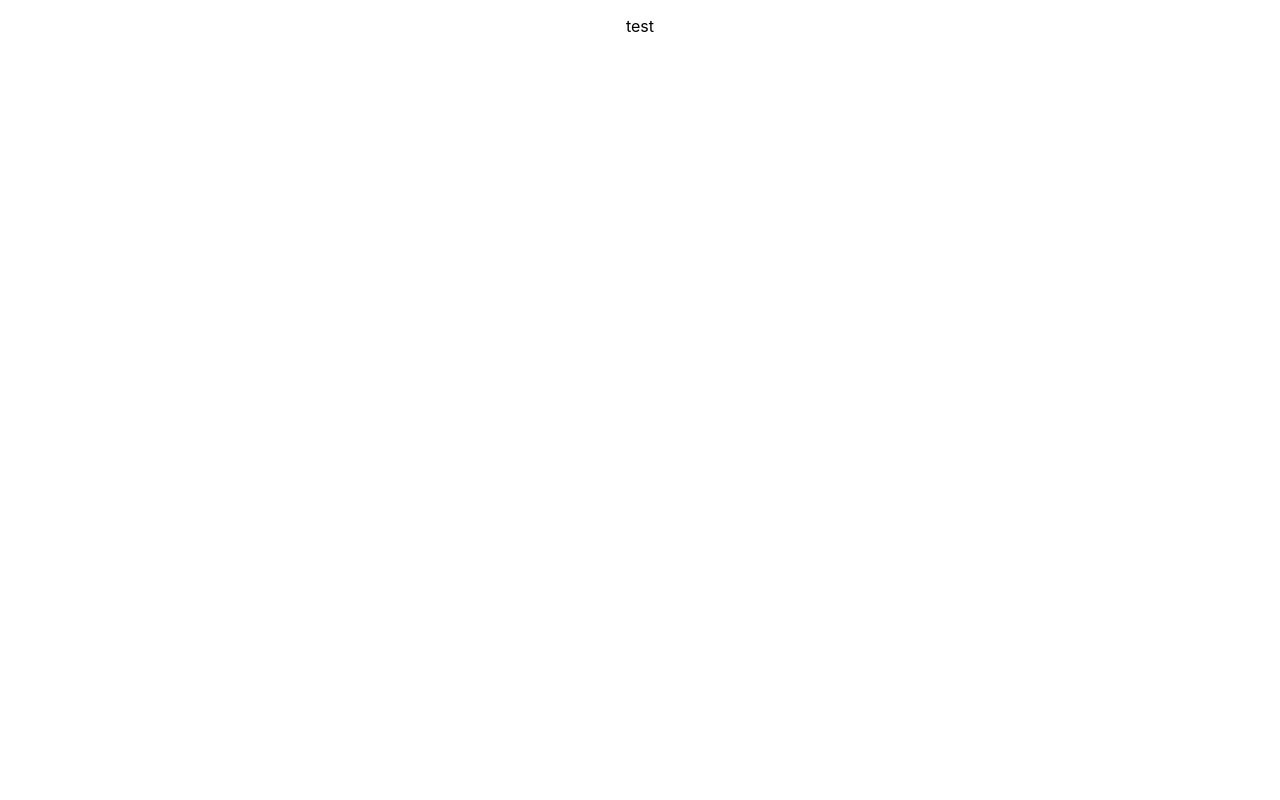
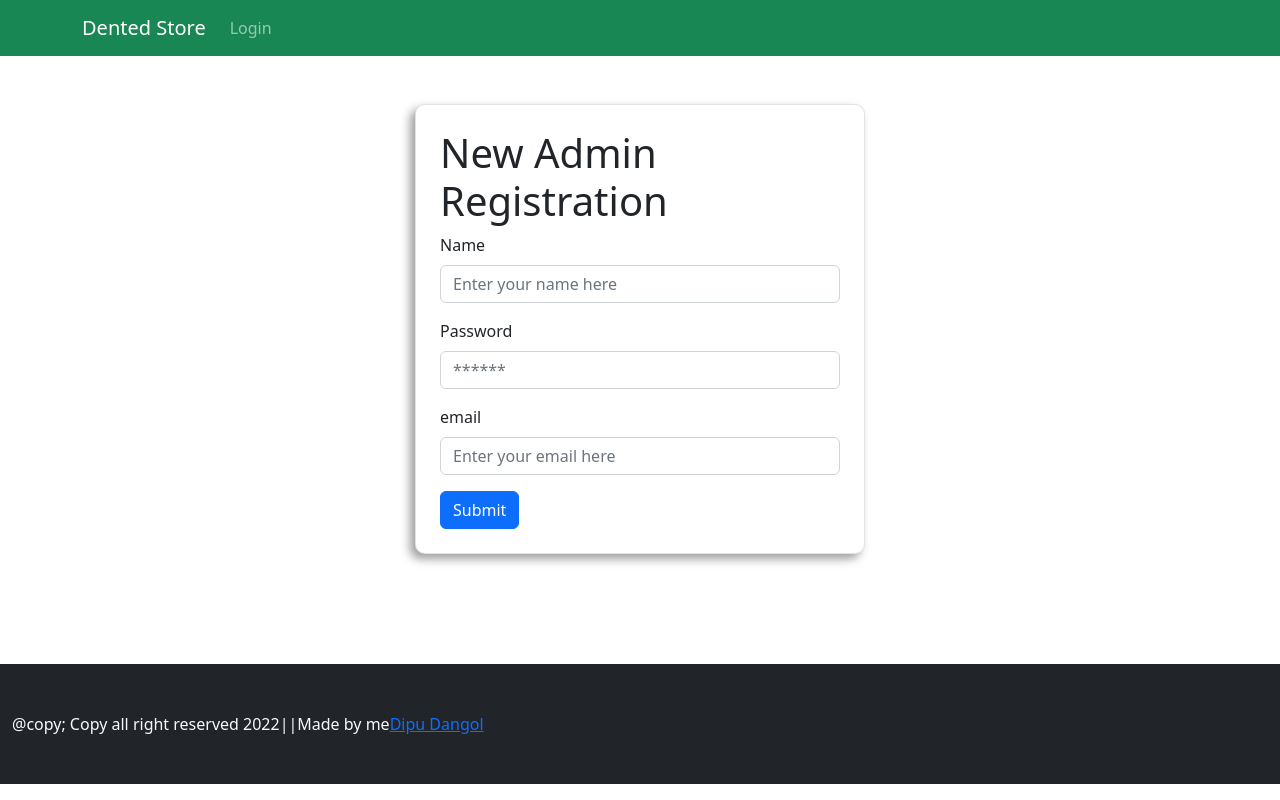
Before and after one commit to dipudangol/dentedStore_Client, a React (Create React App) app: page /Register in a window 1280 px wide. Built offline with nearby package versions, Linux system fonts and the light colour scheme.

Commit message:
creating login form

```diff
--- a/public/index.html
+++ b/public/index.html
@@ -1,20 +1,18 @@
 <!DOCTYPE html>
 <html lang="en">
+
 <head>
   <meta charset="utf-8" />
   <link rel="icon" href="%PUBLIC_URL%/favicon.ico" />
   <meta name="viewport" content="width=device-width, initial-scale=1" />
   <meta name="theme-color" content="#000000" />
-    <meta
-      name="description"
-      content="Web site created using create-react-app"
-    />
+  <meta name="description" content="Web site created using create-react-app" />
   <link rel="apple-touch-icon" href="%PUBLIC_URL%/logo192.png" />
   <!--
       manifest.json provides metadata used when your web app is installed on a
       user's mobile device or desktop. See https://developers.google.com/web/fundamentals/web-app-manifest/
     -->
-    <link rel="manifest" href="%PUBLIC_URL%/manifest.json" />
+  <!-- <link rel="manifest" href="%PUBLIC_URL%/manifest.json" /> -->
   <!--
       Notice the use of %PUBLIC_URL% in the tags above.
       It will be replaced with the URL of the `public` folder during the build.
@@ -24,8 +22,13 @@
       work correctly both with client-side routing and a non-root public URL.
       Learn how to configure a non-root public URL by running `npm run build`.
     -->
+  <link rel="stylesheet" href="https://cdnjs.cloudflare.com/ajax/libs/font-awesome/6.1.2/css/all.min.css"
+    integrity="sha512-1sCRPdkRXhBV2PBLUdRb4tMg1w2YPf37qatUFeS7zlBy7jJI8Lf4VHwWfZZfpXtYSLy85pkm9GaYVYMfw5BC1A=="
+    crossorigin="anonymous" referrerpolicy="no-referrer" />
+
   <title>Dented Online Store</title>
 </head>
+
 <body>
   <noscript>You need to enable JavaScript to run this app.</noscript>
   <div id="root"></div>
@@ -40,4 +43,5 @@
       To create a production bundle, use `npm run build` or `yarn build`.
     -->
 </body>
+
 </html>
--- a/src/App.css
+++ b/src/App.css
@@ -1,3 +1,16 @@
-.App {
-  text-align: center;
+.page-main {
+  min-height: 70vh;
 }
+
+.form {
+  border: 1px solid rgba(129, 128, 128, 0.227);
+  padding: 1.5rem;
+  margin-top: 3rem;
+  border-radius: 10px;
+
+  box-shadow: -5px 5px 10px rgba(106, 106, 106, 0.642);
+
+  width: 450px;
+  margin-left: auto;
+  margin-right: auto;
+}
--- a/src/App.js
+++ b/src/App.js
@@ -1,10 +1,21 @@
+import { Button } from 'react-bootstrap';
 import './App.css';
+import {
+  BrowserRouter,
+  Routes,
+  Route,
+} from "react-router-dom";
+import LoginPage from './pages/login/Login';
+import AdminRegistration from './pages/admin-registration/AdminRegistration';
 
 function App() {
   return (
-    <div className="App">
-     <p>test</p>
-    </div>
+    <BrowserRouter>
+      <Routes>
+        <Route path="/" element={<LoginPage />}/>
+          <Route path="/Register" element={<AdminRegistration />}/>
+      </Routes>
+    </BrowserRouter>
   );
 }
 
--- /dev/null
+++ b/src/components/customInputField/CustomInputField.js
@@ -0,0 +1,11 @@
+import React from 'react'
+import { Form } from 'react-bootstrap'
+
+export const CustomInputField = ({label, ...rest}) => {
+    return (
+        <Form.Group className="mb-3" controlId="formBasicPassword">
+            <Form.Label>{label}</Form.Label>
+            <Form.Control {...rest} />
+        </Form.Group>
+    )
+}
--- /dev/null
+++ b/src/components/footer/Footer.js
@@ -0,0 +1,11 @@
+import React from 'react'
+import { Container } from 'react-bootstrap';
+
+export const Footer = () => {
+    return (
+        <Container fluid className="bg-dark py-5 text-light">
+            @copy; Copy all right reserved 2022||Made by me{""}
+            <a href="#">Dipu Dangol</a>
+        </Container>
+    )
+}
--- /dev/null
+++ b/src/components/header/Header.js
@@ -0,0 +1,18 @@
+import React from 'react'
+import { Container, Nav, Navbar, NavDropdown } from 'react-bootstrap'
+
+export const Header = () => {
+  return (
+    <Navbar bg="success"  variant="dark" expand="md">
+      <Container>
+        <Navbar.Brand href="/">Dented Store</Navbar.Brand>
+        <Navbar.Toggle aria-controls="basic-navbar-nav" />
+        <Navbar.Collapse id="basic-navbar-nav">
+          <Nav className="me-auto">
+            <Nav.Link href="/">Login</Nav.Link>
+          </Nav>
+        </Navbar.Collapse>
+      </Container>
+    </Navbar>
+  )
+}
--- a/src/index.js
+++ b/src/index.js
@@ -3,6 +3,7 @@ import ReactDOM from 'react-dom/client';
 import './index.css';
 import App from './App';
 import reportWebVitals from './reportWebVitals';
+import 'bootstrap/dist/css/bootstrap.min.css';
 
 const root = ReactDOM.createRoot(document.getElementById('root'));
 root.render(
--- /dev/null
+++ b/src/pages/admin-registration/AdminRegistration.js
@@ -0,0 +1,61 @@
+import React from 'react'
+import { Container, Form, Button } from 'react-bootstrap';
+import { CustomInputField } from '../../components/customInputField/CustomInputField';
+import { Footer } from '../../components/footer/Footer';
+import { Header } from '../../components/header/Header';
+
+const AdminRegistration = () => {
+  const fields = [
+    {
+      label: "First Name",
+      name: 'fname',
+      type: 'text',
+      placeholder: "sam",
+      required: true,
+    },
+    {
+      label: "Last Name",
+      name: 'lname',
+      type: 'text',
+      placeholder: "smith",
+      required: true,
+    },
+    {
+      label: "Password",
+      name: 'password',
+      type: 'password',
+      placeholder: "*******",
+      required: true,
+    },
+    {
+      label: "Email",
+      name: 'email',
+      type: 'email',
+      placeholder: "abc@gdef.com",
+      required: true,
+    },
+  ]
+  return (
+    <div>
+      <Header />
+      <Container className="page-main">
+        <div className='form'>
+          <Form>
+            <h1>New Admin Registration</h1>
+
+            <CustomInputField label="Name" type="text" placeholder="Enter your name here" />
+            <CustomInputField label="Password" type="password" placeholder="******" />
+            <CustomInputField label="email" type="email" placeholder="Enter your email here" />
+
+            <Button variant="primary" type="submit">
+              Submit
+            </Button>
+          </Form>
+        </div>
+      </Container>
+      <Footer />
+    </div>
+  )
+}
+
+export default AdminRegistration;
--- /dev/null
+++ b/src/pages/login/Login.js
@@ -0,0 +1,17 @@
+import React from 'react'
+import { Container } from 'react-bootstrap';
+import { Footer } from '../../components/footer/Footer';
+import { Header } from '../../components/header/Header';
+
+
+const LoginPage = () => {
+    return (
+        <div>
+            <Header />
+            <Container className="page-main">Login comming soon...</Container>
+            <Footer />
+        </div>
+    )
+}
+
+export default LoginPage;
```
Also changed, not shown: package.json (+8 -0 lines), 1 other file (tests, documents, lock files or other folders). Lines whose indentation alone changed are shown as unchanged.
